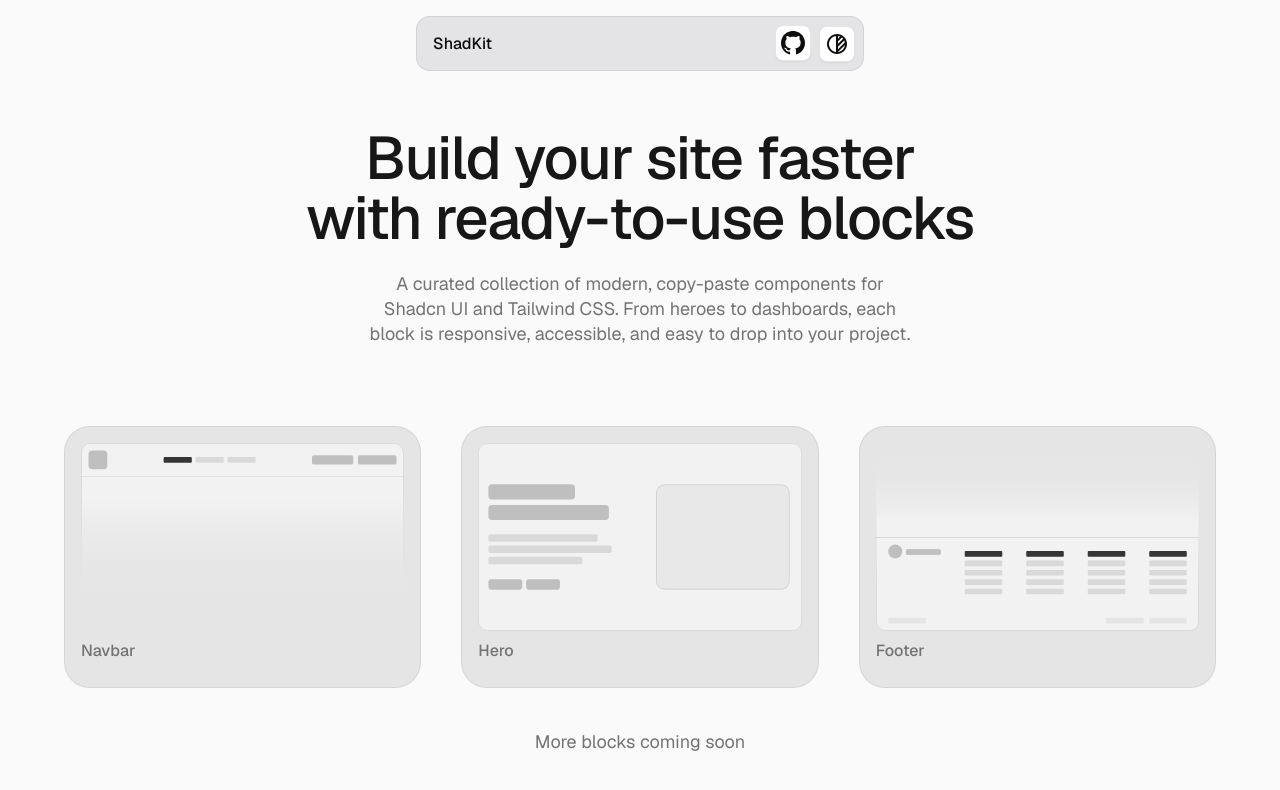
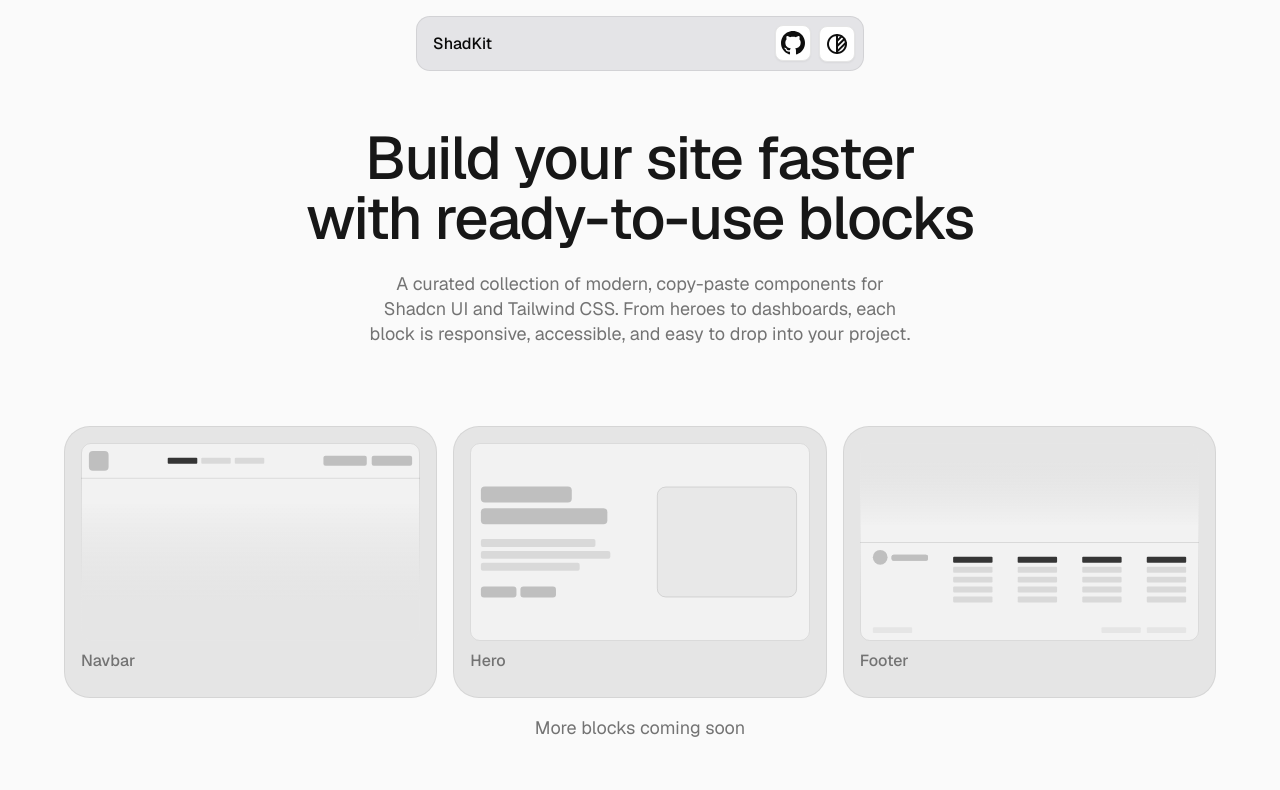
Before and after one commit to KevinPadi/shadkit, a Next.js app: page / in a window 1280 px wide. Shown: the top 790 px of the page. Built offline with nearby package versions, Linux system fonts and the light colour scheme.

Commit message:
fix: home page cards grid

```diff
--- a/app/page.tsx
+++ b/app/page.tsx
@@ -18,7 +18,7 @@
             responsive, accessible, and easy to drop into your project.
           </p>
         </div>
-        <div className="grid grid-cols-3 gap-10 w-full">
+        <div className="grid grid-cols-1 sm:grid-cols-2 md:grid-cols-3 gap-4 w-full">
           {categories.map((category) => (
             <Link
               className="p-4 bg-neutral-200 dark:bg-neutral-900/30 border border-black/7 dark:border-white/7 rounded-[26px] hover:bg-neutral-300 dark:hover:bg-neutral-900/40 hover:border-black/15 dark:hover:border-white/15 transition duration-300 group"
```
